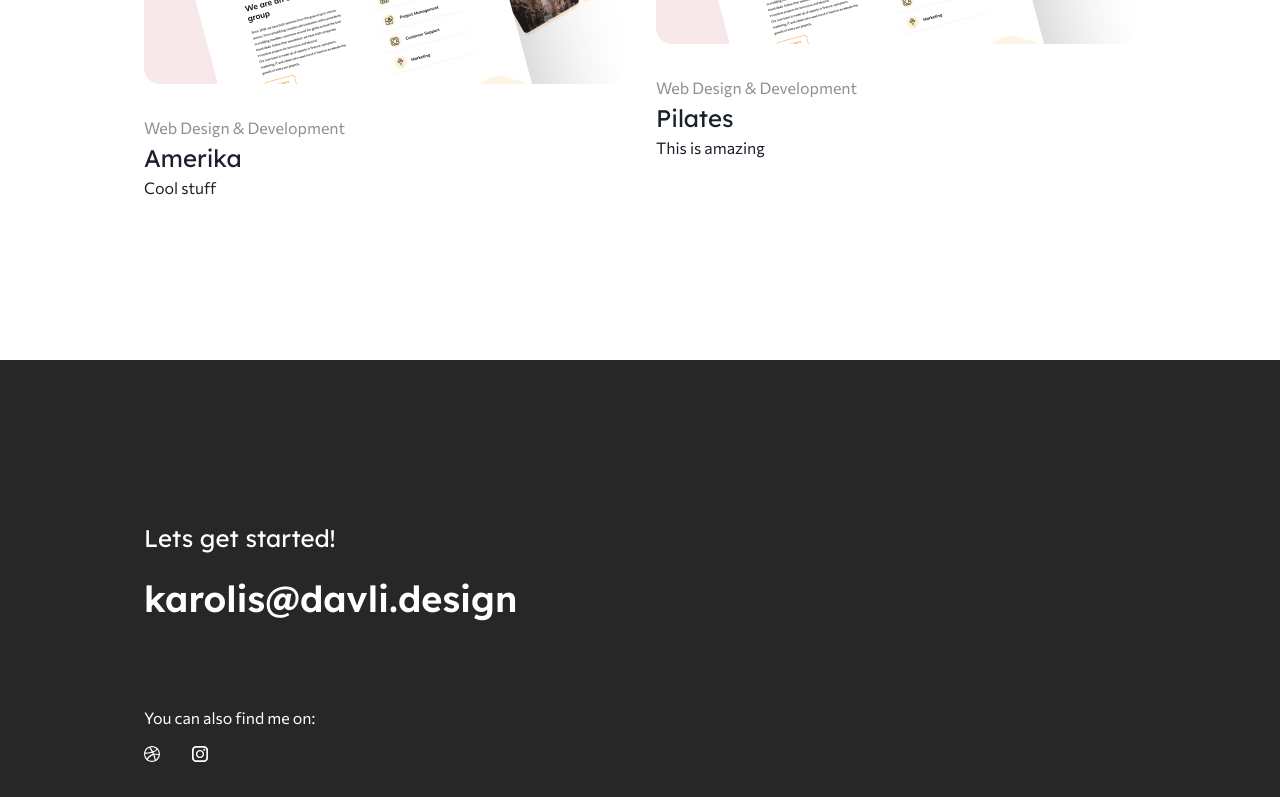
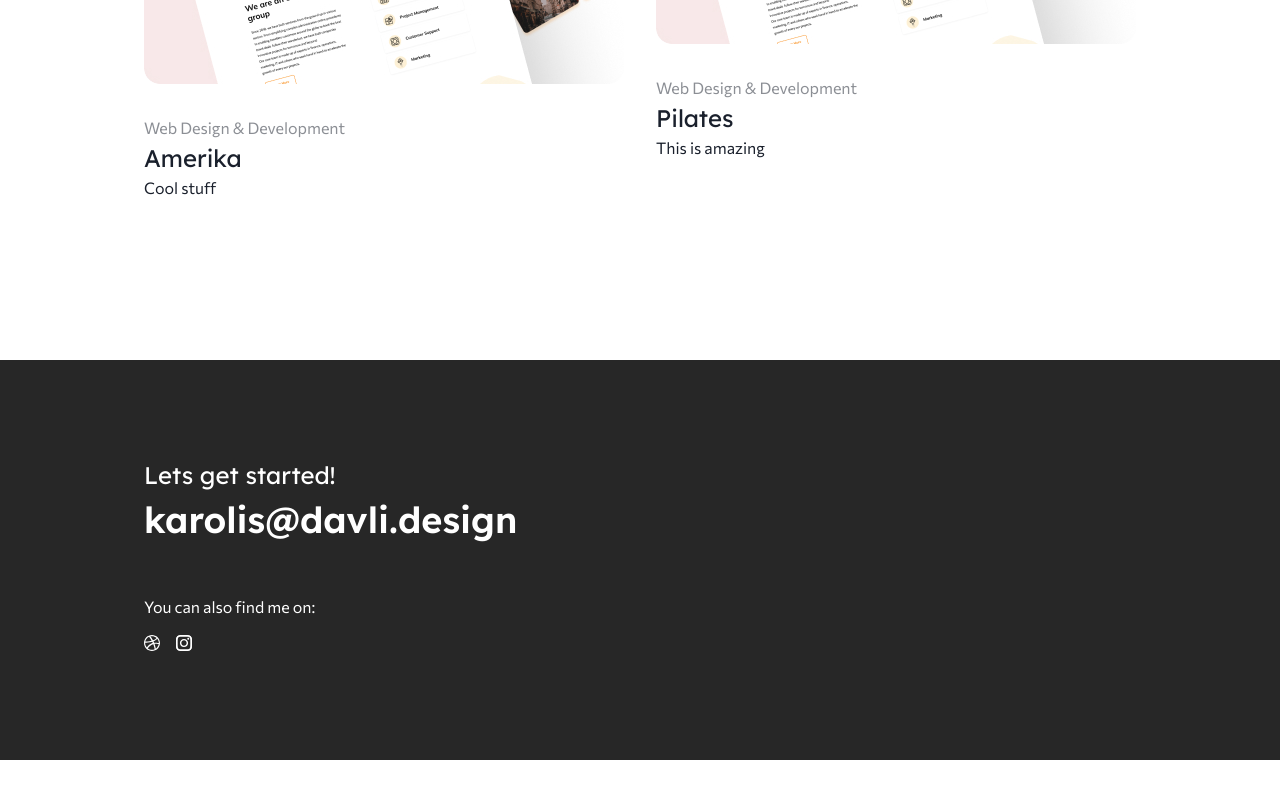
Before and after one commit to KarolisDavli/davli, a Next.js app: page / in a window 1280 px wide. Shown: the part 2000-2797 px from the top of the page. After the commit the page ends 2760 px from the top, so only its background shows below. Built offline with nearby package versions, Linux system fonts and the light colour scheme.

Commit message:
animation for: footer, workcard, hero

```diff
--- a/components/Footer.tsx
+++ b/components/Footer.tsx
@@ -1,18 +1,68 @@
 import {Box, Container, Text, Link, Image} from "@chakra-ui/react";
+
+import {motion} from "framer-motion";
+
+const bgAnimation = {
+  init: {y: 200, opacity: 0},
+  visible: {
+    y: 0,
+    opacity: 1,
+    transition: {
+      type: "spring",
+      mass: 0.4,
+      damping: 7,
+      ease: "easeInOut",
+      when: "beforeChildren",
+      staggerChildren: 1,
+    },
+  },
+};
+
+const childVariants = {
+  init: {opacity: 0},
+  visible: {opacity: 1},
+};
 
 export default function Footer() {
   return (
     <>
-      <Box backgroundColor="black" mt="40">
-        <Container maxW="container.lg" color="white" pt="40" pb="40">
-          <Box display="flex" flexDir="column" gap="5rem">
+      <Box position="relative" mt="40">
+        <motion.div
+          variants={bgAnimation}
+          initial="init"
+          whileInView="visible"
+          viewport={{amount: 0.1}}
+        >
+          <Box
+            position="absolute"
+            backgroundColor="black"
+            height="400px"
+            width="100%"
+          ></Box>
+        </motion.div>
+        <Box position="absolute" width="100%" transform="translateY(50%)">
+          <Container maxW="container.lg" color="white">
+            <Box display="flex" flexDir="column" gap="3rem">
               <Box display="flex" flexDir="column" gap="1rem">
+                <motion.div
+                  variants={childVariants}
+                  initial="init"
+                  whileInView="visible"
+                  transition={{delay: 0.2}}
+                >
                   <Text textStyle="h2">Lets get started!</Text>
                   <Text textStyle="h1">karolis@davli.design</Text>
+                </motion.div>
               </Box>
+              <motion.div
+                variants={childVariants}
+                initial="init"
+                whileInView="visible"
+                transition={{delay: 0.4}}
+              >
                 <Box display="flex" flexDir="column" gap="1rem">
                   <Text>You can also find me on:</Text>
-              <Box display="flex" gap="2rem">
+                  <Box display="flex" gap="1rem">
                     <Link>
                       <Image src="/dribbble.svg" alt="dribble icon" />
                     </Link>
@@ -21,8 +71,10 @@ export default function Footer() {
                     </Link>
                   </Box>
                 </Box>
+              </motion.div>
             </Box>
           </Container>
+        </Box>
       </Box>
     </>
   );
--- a/components/Workcard.tsx
+++ b/components/Workcard.tsx
@@ -2,15 +2,44 @@ import {Box, Image, Text} from "@chakra-ui/react";
 import Link from "next/link";
 import {motion} from "framer-motion";
 
+const cardAnimation = {
+  init: {y: 80, opacity: 0},
+  visible: {
+    y: 0,
+    opacity: 1,
+    transition: {
+      type: "spring",
+      mass: 0.4,
+      damping: 7,
+      delay: 0.3,
+      duration: 0.7,
+      ease: "easeInOut",
+      when: "beforeChildren",
+      staggerChildren: 1,
+    },
+  },
+};
+
 export default function Workcard(props) {
   return (
     <>
+      <motion.div
+        variants={cardAnimation}
+        initial="init"
+        whileInView="visible"
+        viewport={{amount: 0.2}}
+      >
         <Box display="flex" flexDir="column" gap="32px">
           <motion.div
-          whileHover={{scale: 0.97, shadow: "6px 6px 16px rgb(0, 0, 0)"}}
+            whileHover={{scale: 0.98, shadow: "6px 6px 16px rgb(0, 0, 0)"}}
             transition={{duration: 0.2}}
           >
-          <Box maxW="480px" maxH="480px" overflow="hidden" borderRadius="1rem">
+            <Box
+              maxW="480px"
+              maxH="480px"
+              overflow="hidden"
+              borderRadius="1rem"
+            >
               <Link href={props.href}>
                 <a>
                   <motion.div
@@ -29,6 +58,7 @@ export default function Workcard(props) {
             <Text>{props.desc}</Text>
           </Box>
         </Box>
+      </motion.div>
     </>
   );
 }
--- a/pages/index.tsx
+++ b/pages/index.tsx
@@ -6,6 +6,29 @@ import works2 from "./api/works/works2";
 import {Container, VStack, Text, Box, Image} from "@chakra-ui/react";
 
 import {motion} from "framer-motion";
+
+const containerVariants = {
+  init: {y: 60, opacity: 0},
+  visible: {
+    y: 0,
+    opacity: 1,
+    transition: {
+      type: "spring",
+      mass: 0.4,
+      damping: 7,
+      delay: 0.3,
+      duration: 0.4,
+      ease: "easeInOut",
+      when: "beforeChildren",
+      staggerChildren: 1,
+    },
+  },
+};
+
+const childVariants = {
+  init: {opacity: 0},
+  visible: {opacity: 1},
+};
 
 export default function Home() {
   function renderWorks(el) {
@@ -30,20 +53,23 @@ export default function Home() {
         <Box display="flex" alignItems="center" height="70vh">
           <VStack spacing="16px" alignItems="right">
             <motion.div
-              initial={{y: 60, opacity: 0}}
-              animate={{y: 0, opacity: 1}}
-              transition={{delay: 0.5, duration: 0.4, ease: "easeInOut"}}
+              variants={containerVariants}
+              initial="init"
+              animate="visible"
             >
               <Box textStyle="h1">Karolis Davli</Box>
-
+              <motion.div variants={childVariants}>
                 <Text textStyle="h2">UI Developer</Text>
+                <motion.div variants={childVariants} transition={{delay: 0.2}}>
                   <Text maxW="360px">
                     <Text as="i">
                       <span>Hey there! </span>
                     </Text>
-                My name is Karolis. I design & build awesome web projects for
-                startups or anyone who needs an online presence.
+                    My name is Karolis. I design & build awesome web projects
+                    for startups or anyone who needs an online presence.
                   </Text>
+                </motion.div>
+              </motion.div>
             </motion.div>
           </VStack>
         </Box>
@@ -60,7 +86,7 @@ export default function Home() {
               ease: "easeInOut",
               duration: 2,
               repeat: Infinity,
-              delay: 1,
+              delay: 0.8,
             }}
           >
             <Image src="./arrowdown.svg" alt="arrow down" />
```
Lines whose indentation alone changed are shown as unchanged.
